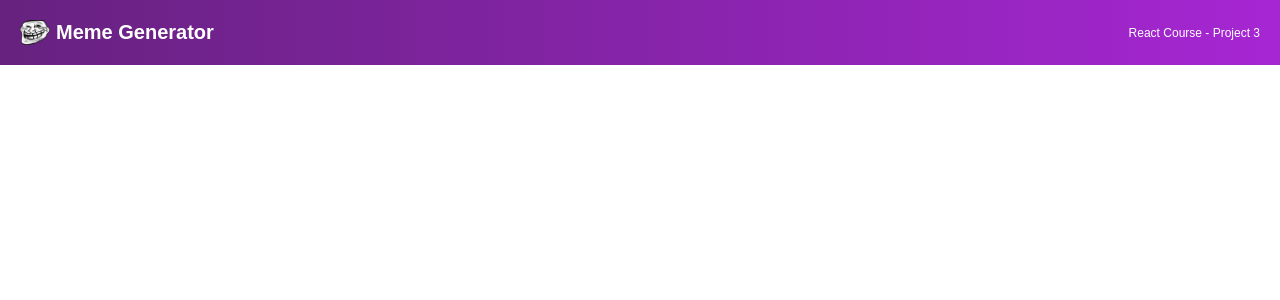
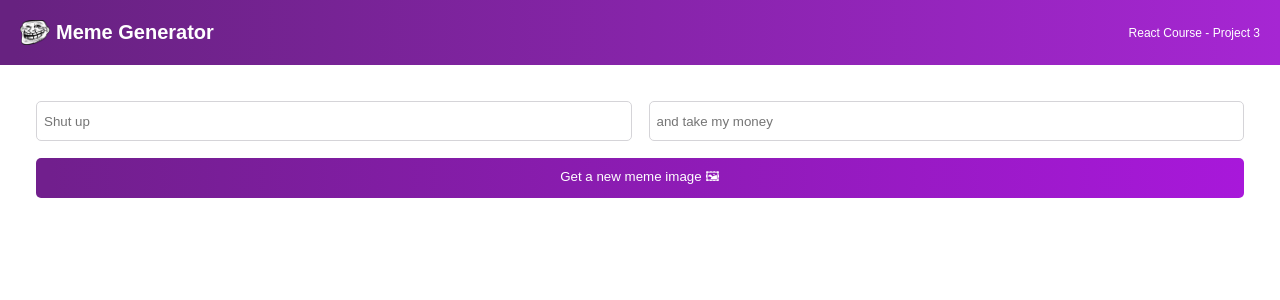
Before and after one commit to bhathiya-wimalasinghe/meme-generator, a React (Create React App) app: page / in a window 1280 px wide. Shown: the top 300 px of the page. Built offline with nearby package versions, Linux system fonts and the light colour scheme.

Commit message:
Meme component created

```diff
--- a/src/App.js
+++ b/src/App.js
@@ -1,6 +1,12 @@
 import React from "react";
 import Header from "./components/Header";
+import Meme from "./components/Meme";
 
 export default function App() {
-  return <Header />;
+  return (
+    <>
+      <Header />
+      <Meme />
+    </>
+  );
 }
--- /dev/null
+++ b/src/components/Meme.js
@@ -0,0 +1,17 @@
+import React from "react";
+
+export default function Meme() {
+  return (
+    <main>
+      <form className="form">
+        <input className="form--input" type="text" placeholder="Shut up" />
+        <input
+          className="form--input"
+          type="text"
+          placeholder="and take my money"
+        />
+        <button className="form--button">Get a new meme image 🖼</button>
+      </form>
+    </main>
+  );
+}
--- a/src/style.css
+++ b/src/style.css
@@ -5,6 +5,10 @@
 body {
     font-family: "Karla", sans-serif;
     margin: 0;
+}
+
+main {
+    padding: 36px;
 }
 
 .header{
@@ -30,3 +34,25 @@ body {
     font-size: 0.75rem;
     font-weight: 500;
 }
+
+.form{
+    display: grid;
+    grid-template: 40px 40px / 1fr 1fr ;
+    gap: 17px;
+}
+
+.form--input{
+    border-radius: 5px;
+    border: 1px solid #D5D4D8;
+    text-indent: 5px;
+}
+
+
+.form--button{
+    border-radius: 5px;
+    border: none;
+    grid-column: 1 / -1;
+    background: linear-gradient(90.41deg, #711F8D 1.14%, #A818DA 100%);
+    color: white;
+    cursor: pointer;
+}
```
